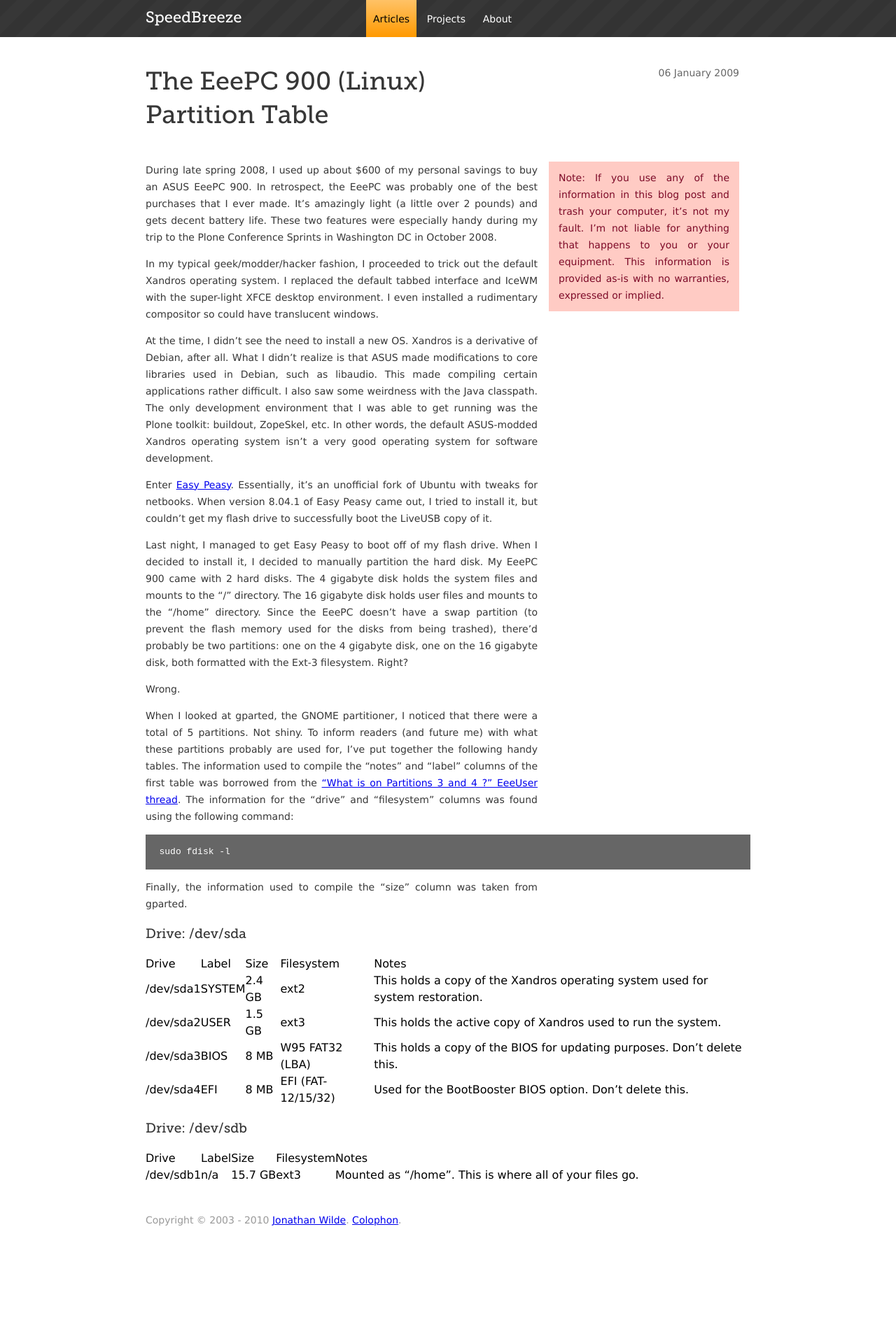
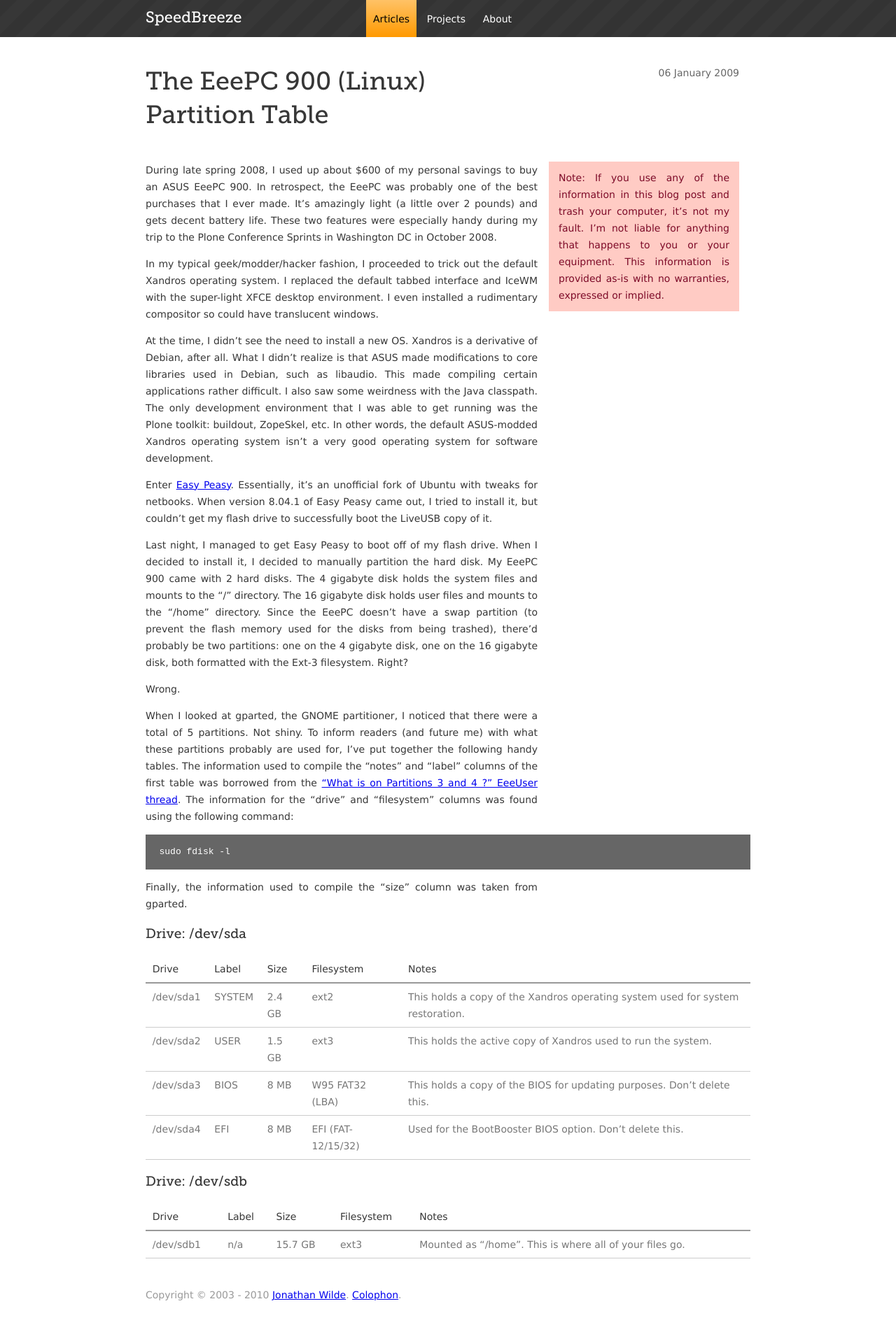
Before and after one commit to hellojwilde/hellojwilde.github.io, a Jekyll site: the page built from _posts/2009-01-06-the-eeepc-900-linux-partition-table.md, in a window 1280 px wide. Shown: the whole page at 70% size. Built offline with Jekyll 4.4.1, drawn with Linux system fonts in a browser that asks for light colours; before the commit the page ends 1810 px from its top, so only the background shows below that.

Commit message:
Adding table styling.

```diff
--- a/stylesheets/screen.css
+++ b/stylesheets/screen.css
@@ -202,9 +202,30 @@
   background: #DBEDFF;
 }
 
+/* line 90, ../src/modules/_type.scss */
+table {
+  font-size: 0.875em;
+  width: 100%;
+}
+/* line 93, ../src/modules/_type.scss */
+table td, table th {
+  padding: 0.5em 0.7em;
+  vertical-align: top;
+}
+/* line 98, ../src/modules/_type.scss */
+table th {
+  border-bottom: 2px solid #999;
+  color: #373737;
+}
+/* line 103, ../src/modules/_type.scss */
+table td {
+  border-bottom: 1px solid #ccc;
+  color: #777;
+}
+
 /* | Notebook, Tablet Skin  - - - - - - - - - - - - - - - - - - - - - - - - - */
 @media (min-width: 35em) {
-  /* line 93, ../src/modules/_type.scss */
+  /* line 112, ../src/modules/_type.scss */
   h1 {
     font-size: 2.25em;
     padding: 0;
```
